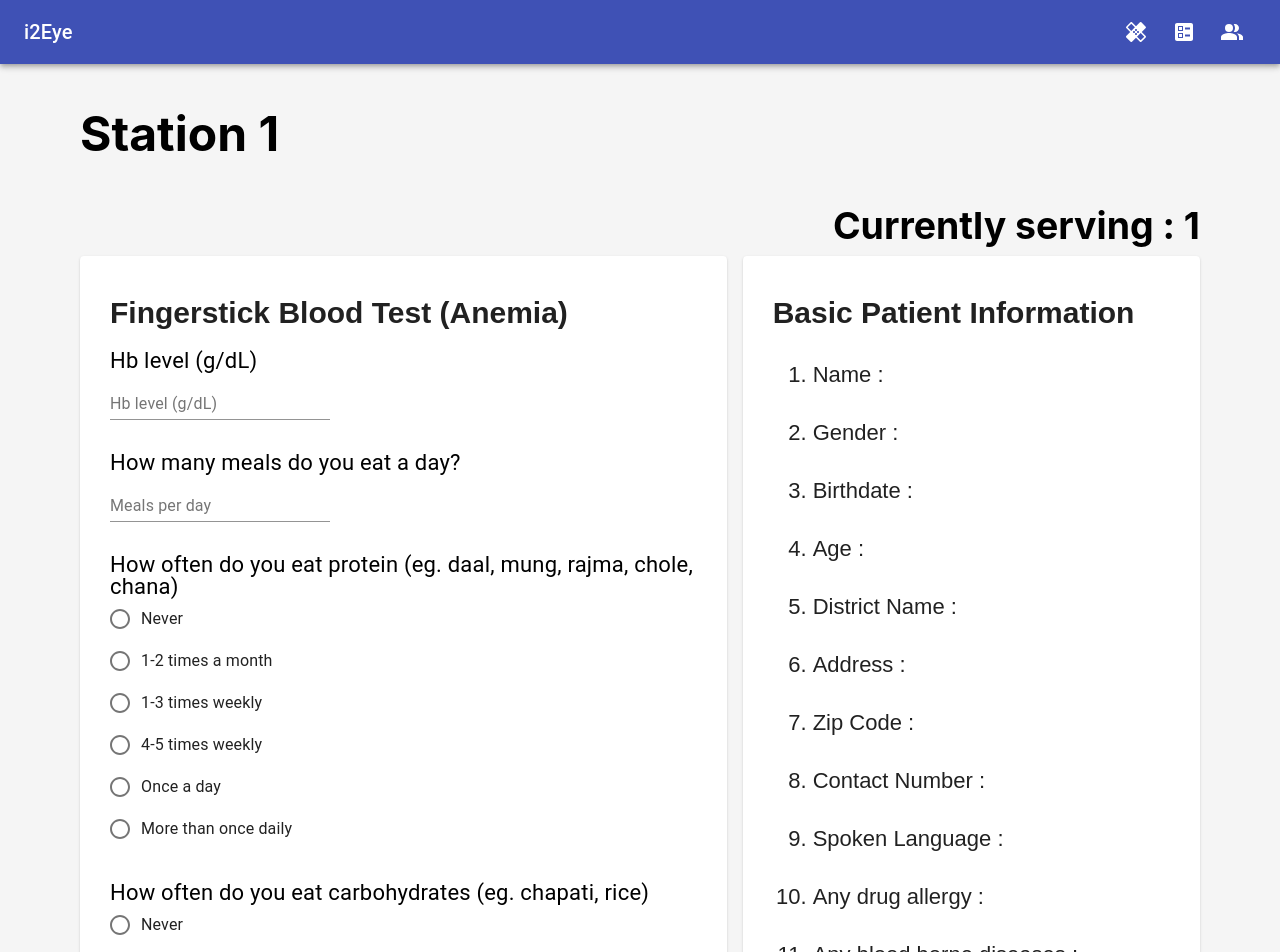
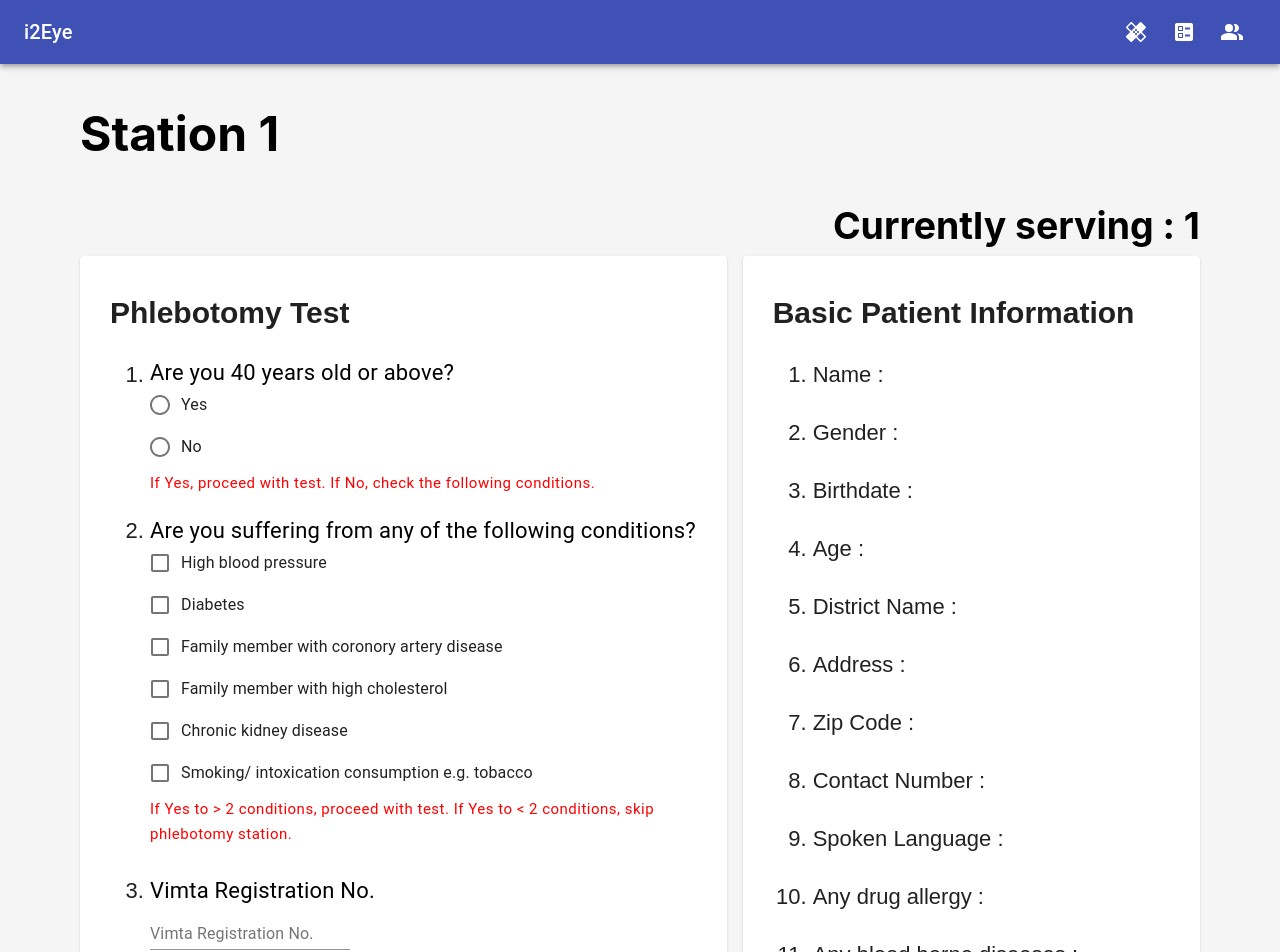
Before and after one commit to i2Eye/i2Eye-Front, a React (Create React App) app: page /stations in a window 1280 px wide. Shown: the top 952 px of the page. Built offline with nearby package versions, Linux system fonts and the light colour scheme.

Commit message:
Added numbering to questions

```diff
--- a/src/Components/StationComponents/BMI.js
+++ b/src/Components/StationComponents/BMI.js
@@ -43,8 +43,16 @@ class BMI extends Component {
           BMI & Abdominal Obesity
         </h1>
         <form>
+          <ol>
             {questions.map((question) => (
               <div key={question.question}>
+                <li
+                  style={{
+                    fontFamily: "sans-serif",
+                    fontSize: 22,
+                    fontWeight: "normal",
+                  }}
+                >
                   <span>
                     <InputLabel
                       style={{ fontSize: 22, color: "black" }}
@@ -63,6 +71,7 @@ class BMI extends Component {
                     />
                     <p />
                   </span>
+                </li>
               </div>
             ))}
             <Button
@@ -73,6 +82,7 @@ class BMI extends Component {
             >
               Submit
             </Button>
+          </ol>
         </form>
       </div>
     );
--- a/src/Components/StationComponents/BMIduplicate.js
+++ /dev/null
@@ -1,20 +0,0 @@
-import React, { Component } from "react";
-import { InputLabel } from "@material-ui/core";
-import TextField from "@material-ui/core/TextField";
-
-class BMIDuplicate extends Component {
-  state = {};
-  render() {
-    return (
-      <div>
-        <h1>BMI & Abdominal Obesity</h1>
-        <form>
-            <InputLabel>Age?</InputLabel>
-            <TextField></TextField>
-        </form>
-      </div>
-    );
-  }
-}
-
-export default BMIDuplicate;
--- a/src/Components/StationComponents/BloodPressure.js
+++ b/src/Components/StationComponents/BloodPressure.js
@@ -39,10 +39,10 @@ class BloodPressure extends Component {
     super(props);
     this.state = {
       age: "",
-      Systolic1: "",
-      Diastolic1: "",
-      Systolic2: "",
-      Diastolic2: "",
+      Systolic1: "NIL",
+      Diastolic1: "NIL",
+      Systolic2: "NIL",
+      Diastolic2: "NIL",
     };
   }
 
@@ -85,8 +85,16 @@ class BloodPressure extends Component {
           Blood Pressure
         </h1>
         <form>
+          <ol>
             {radioQuestions.map((question) => (
               <div key={question.question}>
+                <li
+                  style={{
+                    fontFamily: "sans-serif",
+                    fontSize: 22,
+                    fontWeight: "normal",
+                  }}
+                >
                   <FormControl component="fieldset">
                     <FormLabel
                       component="legend"
@@ -115,10 +123,18 @@ class BloodPressure extends Component {
                     </FormHelperText>
                   </FormControl>
                   <p />
+                </li>
               </div>
             ))}
             {questions.map((question) => (
               <div key={question.question}>
+                <li
+                  style={{
+                    fontFamily: "sans-serif",
+                    fontSize: 22,
+                    fontWeight: "normal",
+                  }}
+                >
                   <span>
                     <InputLabel style={{ fontSize: 22, color: "black" }}>
                       {question.question}
@@ -126,17 +142,17 @@ class BloodPressure extends Component {
                     <TextField
                       key={question.key}
                       id={question.key}
-                  type="text"
+                      type="number"
                       label={question.question}
                       style={{ width: "300px" }}
                       onChange={this.handleChange.bind(this)}
-                  disabled={this.state.age === "18 and below" ? true : false}
+                      disabled={
+                        this.state.age === "18 and below" ? true : false
+                      }
                     />
-                <FormHelperText style={{ color: "red", fontSize: 15 }}>
-                  Indicate NIL if did not fulfil criteria for test.
-                </FormHelperText>
                     <p />
                   </span>
+                </li>
               </div>
             ))}
             <Button
@@ -147,6 +163,7 @@ class BloodPressure extends Component {
             >
               Submit
             </Button>
+          </ol>
         </form>
       </div>
     );
--- a/src/Components/StationComponents/DoctorConsult.js
+++ b/src/Components/StationComponents/DoctorConsult.js
@@ -72,8 +72,16 @@ class Doctor extends Component {
               <h2 style={{ fontFamily: "sans-serif", fontSize: 25 }}>
                 {question.question}
               </h2>
+              <ol>
                 {subQuestions.map((subQuestion) => (
                   <span>
+                    <li
+                      style={{
+                        fontFamily: "sans-serif",
+                        fontSize: 22,
+                        fontWeight: "normal",
+                      }}
+                    >
                       <InputLabel
                         style={{ fontSize: 22, color: "black" }}
                         margin="normal"
@@ -92,8 +100,10 @@ class Doctor extends Component {
                         onChange={this.handleChange.bind(this)}
                       />
                       <p />
+                    </li>
                   </span>
                 ))}
+              </ol>
             </div>
           ))}
           <Button
--- a/src/Components/StationComponents/EyeScreening.js
+++ b/src/Components/StationComponents/EyeScreening.js
@@ -29,8 +29,16 @@ class EyeScreening extends Component {
           Eye Screening
         </h1>
         <form>
+          <ol>
             {questions.map((question) => (
               <div key={question.question}>
+                <li
+                  style={{
+                    fontFamily: "sans-serif",
+                    fontSize: 22,
+                    fontWeight: "normal",
+                  }}
+                >
                   <span>
                     <InputLabel style={{ fontSize: 22, color: "black" }}>
                       {question.question}
@@ -44,6 +52,7 @@ class EyeScreening extends Component {
                     />
                     <p />
                   </span>
+                </li>
               </div>
             ))}
             <Button
@@ -54,6 +63,7 @@ class EyeScreening extends Component {
             >
               Submit
             </Button>
+          </ol>
         </form>
       </div>
     );
--- a/src/Components/StationComponents/FingerstickAnemia.js
+++ b/src/Components/StationComponents/FingerstickAnemia.js
@@ -85,8 +85,16 @@ class Fingerstick extends Component {
           Fingerstick Blood Test (Anemia)
         </h1>
         <form>
+          <ol>
             {questions.map((question) => (
               <div key={question.question}>
+                <li
+                  style={{
+                    fontFamily: "sans-serif",
+                    fontSize: 22,
+                    fontWeight: "normal",
+                  }}
+                >
                   <span>
                     <InputLabel style={{ fontSize: 22, color: "black" }}>
                       {question.question}
@@ -99,10 +107,18 @@ class Fingerstick extends Component {
                     />
                     <p />
                   </span>
+                </li>
               </div>
             ))}
             {radioQuestions.map((question) => (
               <div key={question.question}>
+                <li
+                  style={{
+                    fontFamily: "sans-serif",
+                    fontSize: 22,
+                    fontWeight: "normal",
+                  }}
+                >
                   <FormControl component="fieldset">
                     <FormLabel
                       component="legend"
@@ -148,6 +164,7 @@ class Fingerstick extends Component {
                     </RadioGroup>
                   </FormControl>
                   <p />
+                </li>
               </div>
             ))}
             <Button
@@ -158,6 +175,7 @@ class Fingerstick extends Component {
             >
               Submit
             </Button>
+          </ol>
         </form>
       </div>
     );
--- a/src/Components/StationComponents/FormAbled.js
+++ b/src/Components/StationComponents/FormAbled.js
@@ -10,7 +10,6 @@ import Fingerstick from "./Fingerstick";
 import BloodPressure from "./BloodPressure";
 import Doctor from "./DoctorConsult";
 import Phlebotomy from "./Phlebotomy";
-import BMIDuplicate from "./BMIduplicate";
 
 class FormAbled extends Component {
   state = {};
@@ -27,7 +26,7 @@ class FormAbled extends Component {
                 paddingBottom: 20,
               }}
             >
-              <FingerstickAnemia />
+              <Phlebotomy />
             </Paper>
           </Grid>
           <Grid item md="5">
--- a/src/Components/StationComponents/Phlebotomy.js
+++ b/src/Components/StationComponents/Phlebotomy.js
@@ -68,8 +68,16 @@ class Phlebotomy extends Component {
           Phlebotomy Test
         </h1>
         <form>
+          <ol>
             {radioQuestions.map((question) => (
               <div key={question.question}>
+                <li
+                  style={{
+                    fontFamily: "sans-serif",
+                    fontSize: 22,
+                    fontWeight: "normal",
+                  }}
+                >
                   <FormControl component="fieldset">
                     <FormLabel
                       component="legend"
@@ -98,16 +106,25 @@ class Phlebotomy extends Component {
                     </FormHelperText>
                   </FormControl>
                   <p />
+                </li>
               </div>
             ))}
 
             <FormControl component="fieldset">
+              <li
+                style={{
+                  fontFamily: "sans-serif",
+                  fontSize: 22,
+                  fontWeight: "normal",
+                }}
+              >
                 <FormLabel
                   component="legend"
                   style={{ fontSize: 22, color: "black" }}
                 >
                   Are you suffering from any of the following conditions?
                 </FormLabel>
+              </li>
               <FormGroup>
                 {checkBoxOptions.map((option) => (
                   <FormControlLabel
@@ -125,13 +142,20 @@ class Phlebotomy extends Component {
               </FormGroup>
               <FormHelperText style={{ fontSize: 15, color: "red" }}>
                 {
-                "If < 40 years & Yes to > 2 conditions, proceed with test. If Yes to < 2 conditions & < 40 years, skip phlebotomy station. If No to any of the conditions and > 40 years, proceed with test."
+                  "If Yes to > 2 conditions, proceed with test. If Yes to < 2 conditions, skip phlebotomy station."
                 }
               </FormHelperText>
             </FormControl>
             <p />
             {questions.map((question) => (
               <div key={question.question}>
+                <li
+                  style={{
+                    fontFamily: "sans-serif",
+                    fontSize: 22,
+                    fontWeight: "normal",
+                  }}
+                >
                   <span>
                     <InputLabel style={{ fontSize: 22, color: "black" }}>
                       {question.question}
@@ -139,12 +163,13 @@ class Phlebotomy extends Component {
                     <TextField
                       key={question.question}
                       onChange={this.handleChange.bind(this)}
-                  name="search"
                       type="number"
                       label={question.question}
+                      style={{ width: 200 }}
                     />
                     <p />
                   </span>
+                </li>
               </div>
             ))}
             <Button
@@ -155,6 +180,7 @@ class Phlebotomy extends Component {
             >
               Submit
             </Button>
+          </ol>
         </form>
       </div>
     );
```
Also changed, not shown: src/Components/StationComponents/Fingerstick.js (+21 -1 lines). Lines whose indentation alone changed are shown as unchanged.
